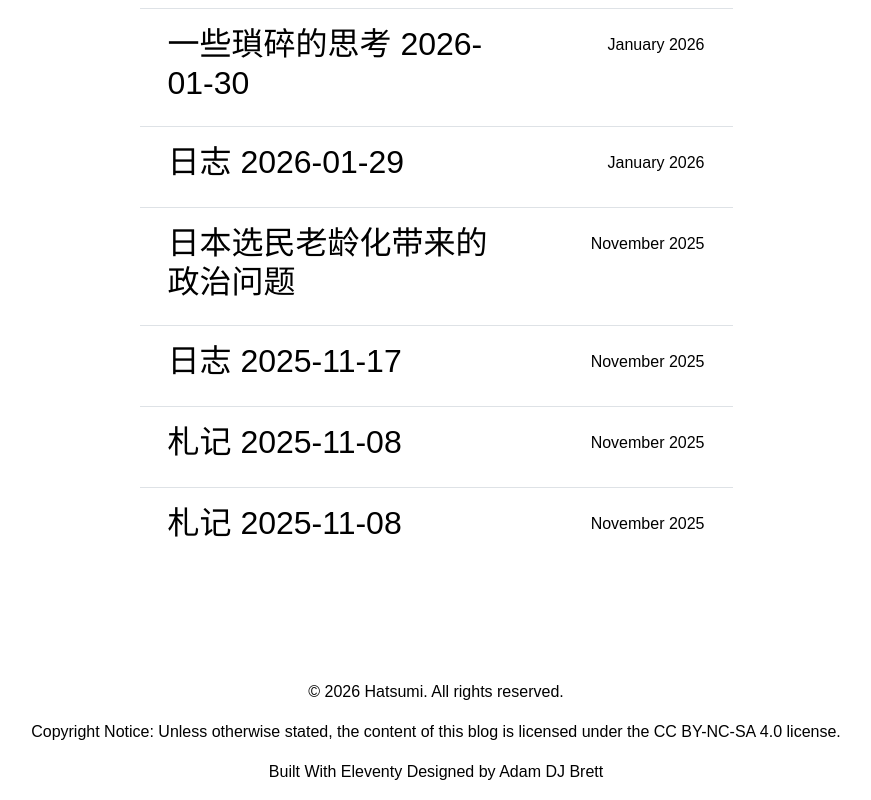
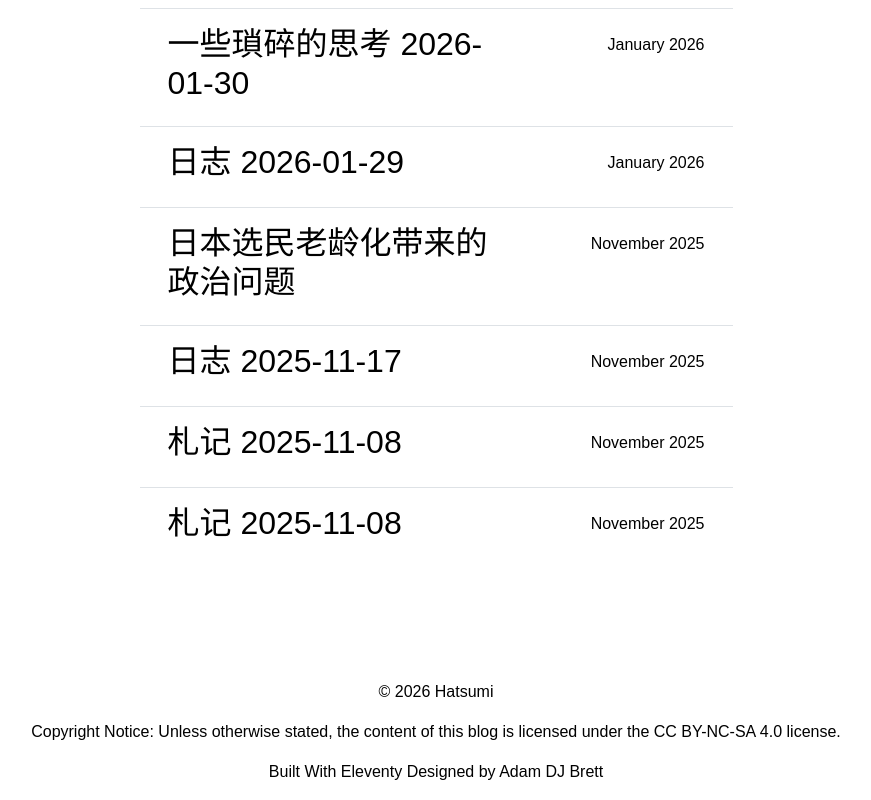
Before and after one commit to 0T63/0t63.github.io, an Eleventy site: page content/blog.njk in a window 1280 px wide. Shown: the part 2722-3522 px from the top of the page, without its empty margins (204-1075 px from the left). Built offline with nearby package versions, Linux system fonts and the light colour scheme; Eleventy itself is replaced by a stand-in of ours; files that its build step writes are made by us from their sources; a script that the page names is missing; what @zachleat/heading-anchors, eleventy-plugin-toc, markdown-it-attrs, zod-validation-error would draw is missing.

Commit message:
delete All rights reserved

```diff
--- a/_includes/partials/footer.njk
+++ b/_includes/partials/footer.njk
@@ -1,5 +1,5 @@
 <footer class="container mt-3 text-center">
-<p>© 2026 <a href="/about/">Hatsumi</a>. All rights reserved.</p>
+<p>© 2026 <a href="/about/">Hatsumi</a></p>
 <p>Copyright Notice: Unless otherwise stated, the content of this blog is licensed under the <a href="https://creativecommons.org/licenses/by-nc-sa/4.0/">CC BY-NC-SA 4.0</a> license.</p>
 <p>Built With <a href="https://11ty.dev" target="_blank">{{ eleventy.generator }}</a> {{metadata.footer.text1}}
 <a href="{{metadata.footer.text2_url}}" target="_blank">{{metadata.footer.text2}}</a>
```
